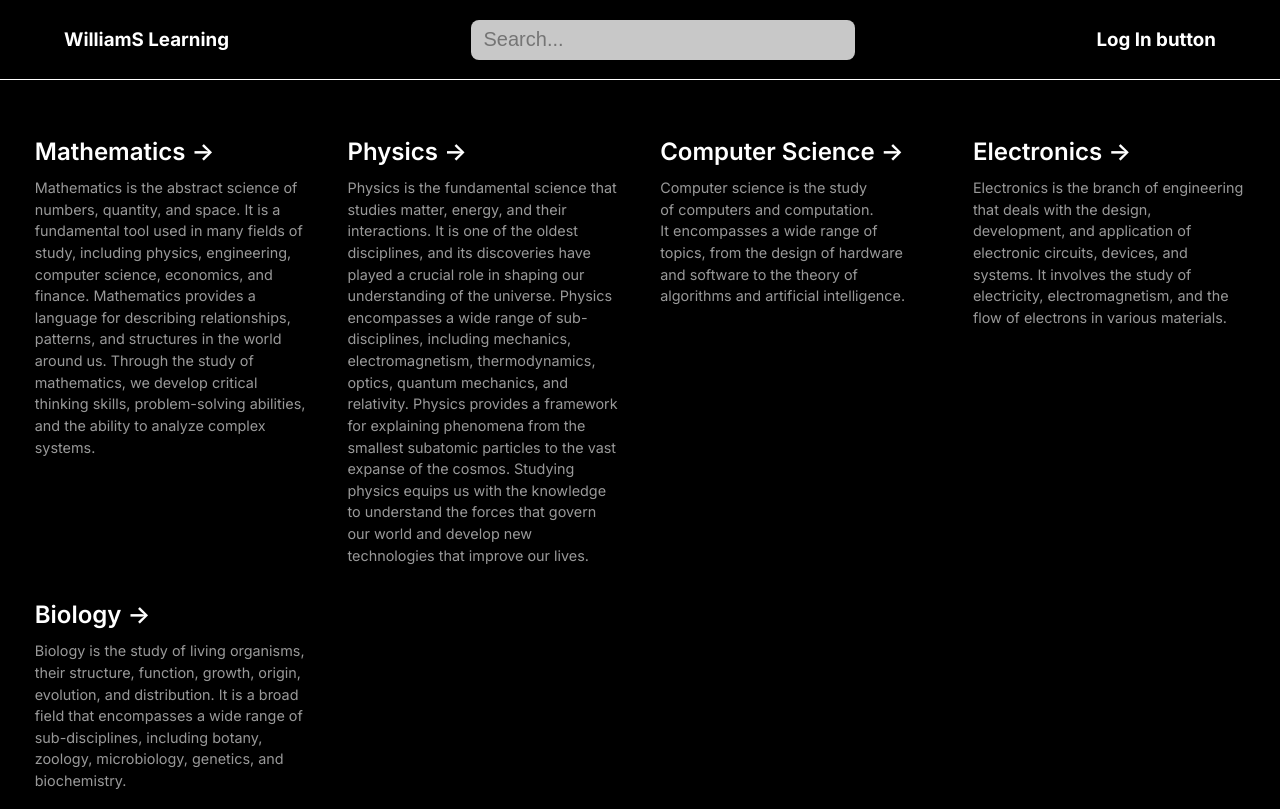
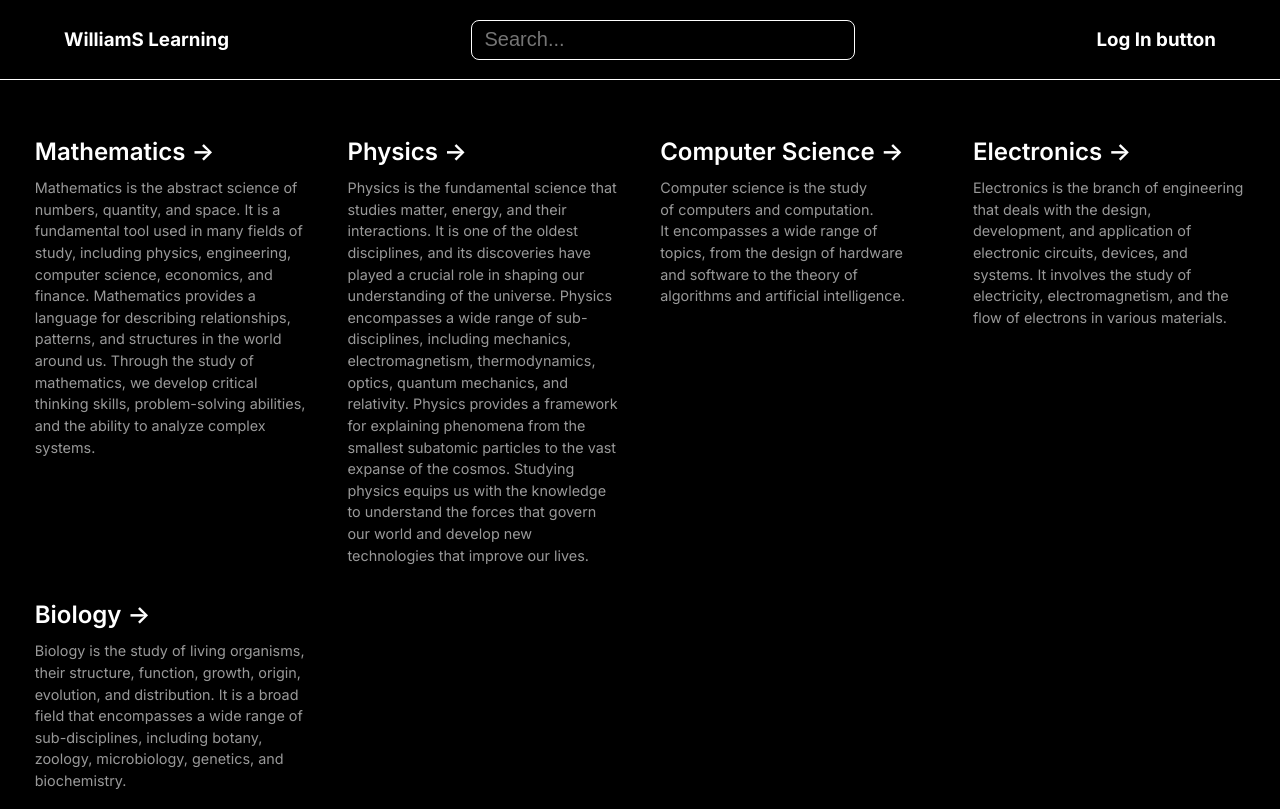
Before and after one commit to guillemsenabre/WilliamsLearning, a Next.js app in the folder Frontend/wlearning/: page / in a window 1280 px wide. Built offline with nearby package versions, Linux system fonts and the light colour scheme.

Commit message:
css: more styles to searchBar

```diff
--- a/Frontend/wlearning/styles/globals.css
+++ b/Frontend/wlearning/styles/globals.css
@@ -7,7 +7,7 @@
 :root {
   --border-radius: 12px; /* Default border radius for elements */
 
-  --foreground-rgb: 255, 255, 255; /* Text color (white) */
+  --foreground-hex: #ffffff; /* Text color (white) */
   --card-rgb: 100, 100, 100; /* Background color for card elements */
   --card-border-rgb: 200, 200, 200; /* Border color for card elements */
 
@@ -39,7 +39,7 @@ body {
 }
 
 body {
-  color: rgb(var(--foreground-rgb)); /* Sets text color using --foreground-rgb variable */
+  color: var(--foreground-hex); /* Sets text color using --foreground-rgb variable */
   background: var(--background-black-hex); /* Sets background color using --background-start-rgb variable */
 }
 
--- a/Frontend/wlearning/styles/page.module.css
+++ b/Frontend/wlearning/styles/page.module.css
@@ -25,13 +25,13 @@
 .searchBar {
   width: 30vw;
   outline: none;
-  border: none;
+  border: 1px solid white;
   border-radius: 1vh;
   font-size: 2.5vh;
+  color: var(--foreground-rgb);
   height: 5vh;
-  background-color: rgb(var(--card-border-rgb));
+  background-color: var(--background-black-hex);
   padding-inline: 1vw;
-
 }
 
 
```
